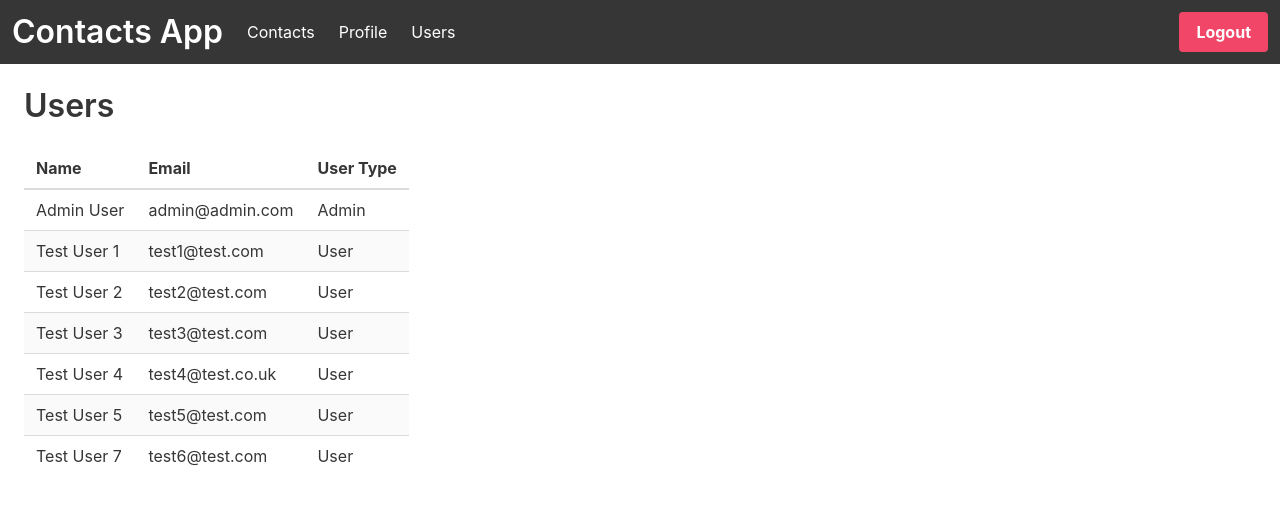
After one commit to Timbotenbo101/PythonApp, a Flask app: page /users in a window 1280 px wide. The commit adds this page. Shown: the top 505 px of the page. Run offline with Flask 3, Linux system fonts and the light colour scheme; a user stored in the database is signed in.

Commit message:
Admin users view

```diff
--- a/project/main.py
+++ b/project/main.py
@@ -1,7 +1,7 @@
 from flask import Blueprint, redirect, render_template, request, flash, url_for
 from flask_login import login_required, current_user
 from . import db
-from .models import Contacts
+from .models import Contacts, User
 from .validator import validateContact
 
 main = Blueprint('main', __name__)
@@ -110,3 +110,9 @@ def confirmdelete(contact_id):
     db.session.commit()
     flash('Successfully deleted contact')
     return redirect(url_for('main.contacts'))
+
+@main.route('/users')
+@login_required
+def users():
+    users = User.query.all()
+    return render_template('users.html', users=users)
--- a/project/templates/base.html
+++ b/project/templates/base.html
@@ -25,6 +25,11 @@
                 <a href="{{ url_for('main.profile') }}" class="navbar-item has-text-white has-background-dark">
                     Profile
                 </a>
+                {% if current_user.userType == "Admin" %}
+                <a href="{{ url_for('main.users') }}" class="navbar-item has-text-white has-background-dark hideMe">
+                    Users
+                </a>
+                {% endif %}
             </div>
             {% endif %}
             <div class="navbar-end">
--- /dev/null
+++ b/project/templates/users.html
@@ -0,0 +1,25 @@
+{% extends "base.html" %}
+
+{% block content %}
+<div class="column is-8">
+    <h3 class="title">Users</h3>
+    <table class="table is-striped is-hoverable">
+        <thead>
+        <tr>
+            <th>Name</th>
+            <th>Email</th>
+            <th>User Type</th>
+        </tr>
+        </thead>
+        <tbody>
+        {% for user in users %}
+        <tr>
+            <td>{{user.name|truncate(50, True)}}</td>
+            <td>{{user.email|truncate(50, True)}}</td>
+            <td>{{user.userType|truncate(50, True)}}</td>
+        </tr>
+        {% endfor %}
+        </tbody>
+    </table>
+</div>
+{% endblock %}
```
Also changed, not shown: instance/contacts.db.
